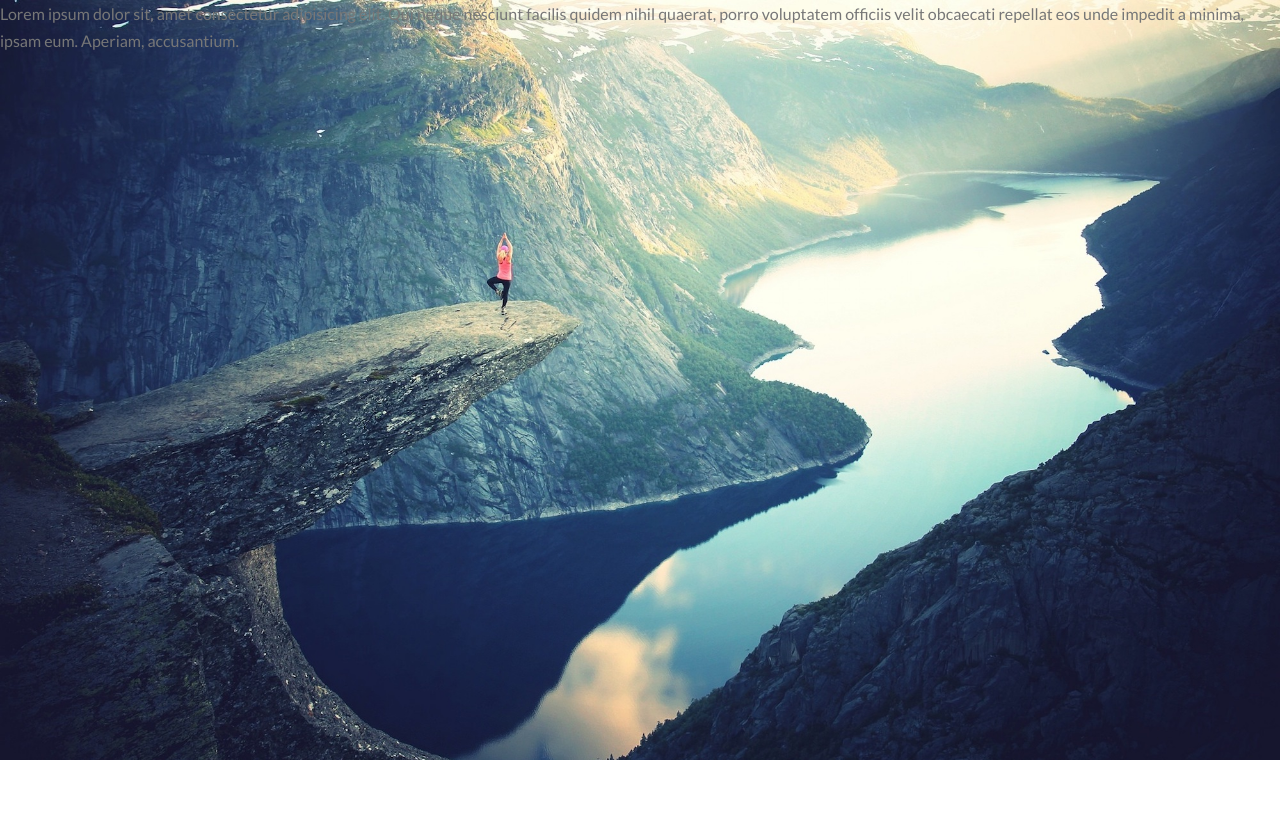
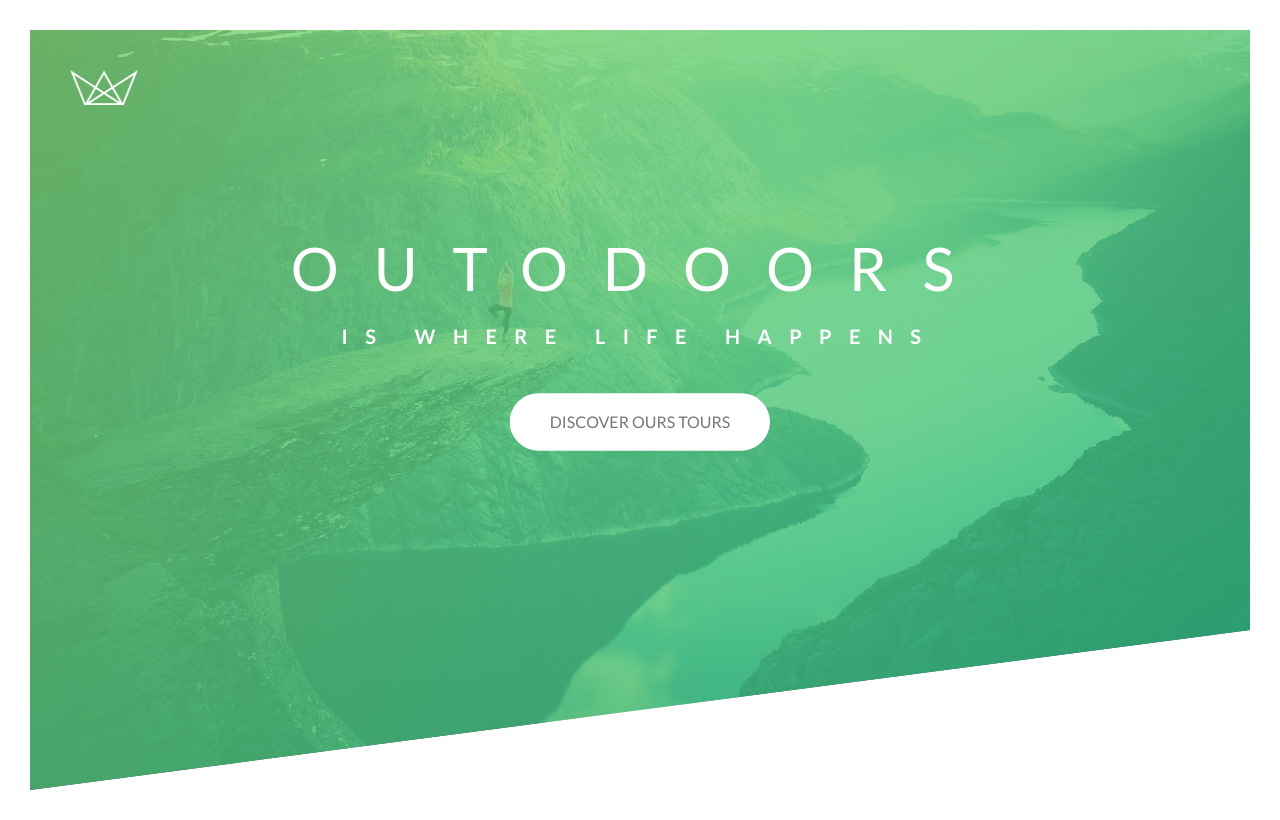
Before and after one commit to Alezco05/Natours-CSS, a plain HTML site: page index.html in a window 1280 px wide. Drawn offline with Linux system fonts and the light colour scheme.

Commit message:
Header Finish

```diff
--- a/css/style.css
+++ b/css/style.css
@@ -1,19 +1,158 @@
-*{
+/* COLORS:
+
+Light green: #7ed56f
+Mediun green: #55c57a
+Dark green #28b485
+ */
+* {
   margin: 0;
   padding: 0;
   box-sizing: border-box;
 }
 body {
-    font-family: "Lato",sans-serif;
+  font-family: "Lato", sans-serif;
   font-weight: 400;
   font-size: 16px;
   line-height: 1.7;
   color: #777;
+  padding: 30px;
 }
 
 .header {
   height: 95vh;
-    background-image: url('../img/hero.jpg');
+  background-image: linear-gradient(
+      to right bottom,
+      rgba(126, 213, 111, 0.8),
+      rgba(40, 188, 131, 0.8)
+    ),
+    url("../img/hero.jpg");
   background-size: cover;
   background-position: top;
+  position: relative;
+  clip-path: polygon(0 0, 100% 0, 100% 75vh, 0 100%);
 }
+.logo-box {
+  position: absolute;
+  top: 40px;
+  left: 40px;
+}
+.logo {
+  height: 35px;
+}
+.text-box {
+  position: absolute;
+  top: 40%;
+  left: 50%;
+  transform: translate(-50%, -50%);
+  text-align: center;
+}
+.heading-primary {
+  color: #fff;
+  text-transform: uppercase;
+  backface-visibility: hidden;
+  margin-bottom: 40px;
+}
+.heading-primary-main {
+  display: block;
+  font-size: 60px;
+  font-weight: 400;
+  letter-spacing: 35px;
+  animation-name: moveInLeft;
+  animation-duration: 1s;
+  animation-timing-function: ease-out;
+  /*
+  animation-iteration-count: 3;
+  animation-delay: 3s;
+  */
+}
+.heading-primary-sub {
+  display: block;
+  font-size: 20px;
+  font-weight: 700;
+  letter-spacing: 17.4px;
+  animation: moveInRight 1s ease-out;
+}
+@keyframes moveInLeft {
+  0% {
+    opacity: 0;
+    transform: translateX(-100px);
+  }
+  80% {
+    transform: translateX(20px);
+  }
+  100% {
+    opacity: 1;
+    transform: translate(0);
+  }
+}
+
+@keyframes moveInRight {
+  0% {
+    opacity: 0;
+    transform: translateX(100px);
+  }
+  80% {
+    transform: translateX(-20px);
+  }
+  100% {
+    opacity: 1;
+    transform: translate(0);
+  }
+}
+.btn:link,
+.btn:visited {
+    text-transform: uppercase;
+    text-decoration: none;
+    padding: 15px 40px;
+    display: inline-block;
+    border-radius: 100px;
+    transition: all .2s;
+    position: relative;
+}
+.btn:hover{
+    transform: translateY(-3px);
+    box-shadow: 0 10px 20px rgba(0, 0, 0,.2);
+}
+.btn:active{
+    transform: translateY(-1px);
+    box-shadow: 0 5px 10px rgba(0, 0, 0,.2);
+}
+.btn-white{
+    background-color: #fff;
+    color: #777;
+}
+.btn::after{
+    content: "";
+    display: inline-block;
+    height: 100%;
+    width: 100%;
+    border-radius: 100px;
+    position: absolute;
+    top: 0;
+    left: 0;
+    z-index: -1;
+    transition: all .4s;
+}
+.btn-white::after{
+    background-color: #fff;
+}
+
+.btn:hover::after{
+    transform: scaleX(1.4) scaleY(1.6);
+    opacity: 0;
+}
+.btn-animated{
+
+    animation: moveInBottom 1s ease-out .75s;
+    animation-fill-mode: backwards;
+}
+@keyframes moveInBottom {
+    0% {
+      opacity: 0;
+      transform: translateY(30px);
+    }
+    100% {
+      opacity: 1;
+      transform: translate(0);
+    }
+  }
--- a/index.html
+++ b/index.html
@@ -6,7 +6,7 @@
     <meta http-equiv="X-UA-Compatible" content="IE=edge">
     <meta name="viewport" content="width=device-width, initial-scale=1.0">
     <link href="https://fonts.googleapis.com/css?family=Lato:100,300,400,700,900" rel="stylesheet">
-<!--
+    <!--
     <link rel="stylesheet" href="css/icon-font.css"> -->
     <link rel="stylesheet" href="css/style.css">
     <link rel="shortcut icon" type="image/png" href="img/favicon.png">
@@ -15,8 +15,16 @@
 
 <body>
     <header class="header">
-        Lorem ipsum dolor sit, amet consectetur adipisicing elit. Qui neque nesciunt facilis quidem nihil quaerat, porro
-        voluptatem officiis velit obcaecati repellat eos unde impedit a minima, ipsam eum. Aperiam, accusantium.
+        <div class="logo-box">
+            <img src="img/logo-white.png" alt="logo" class="logo">
+        </div>
+        <div class="text-box">
+            <h1 class="heading-primary">
+                <span class="heading-primary-main"> Outodoors</span>
+                <span class="heading-primary-sub">is where life happens</span>
+            </h1>
+            <a href="#" class="btn btn-white btn-animated">Discover ours tours</a>
+        </div>
     </header>
 </body>
 
```
Lines whose indentation alone changed are shown as unchanged.
